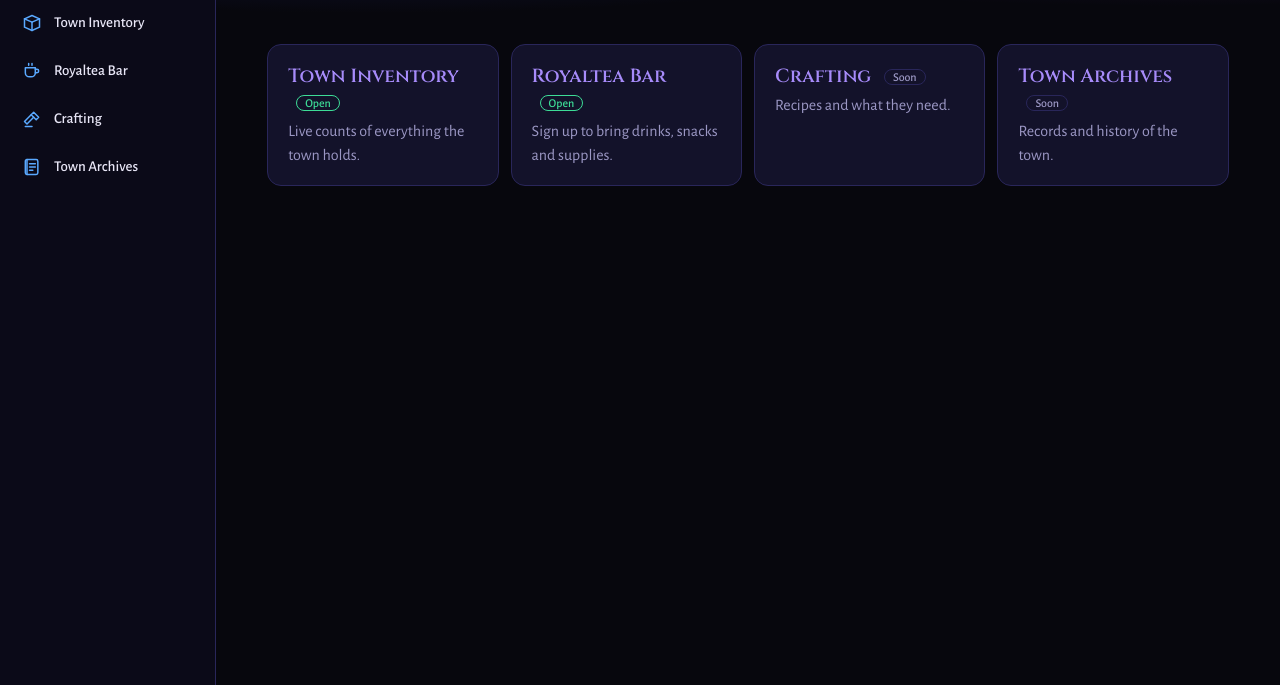
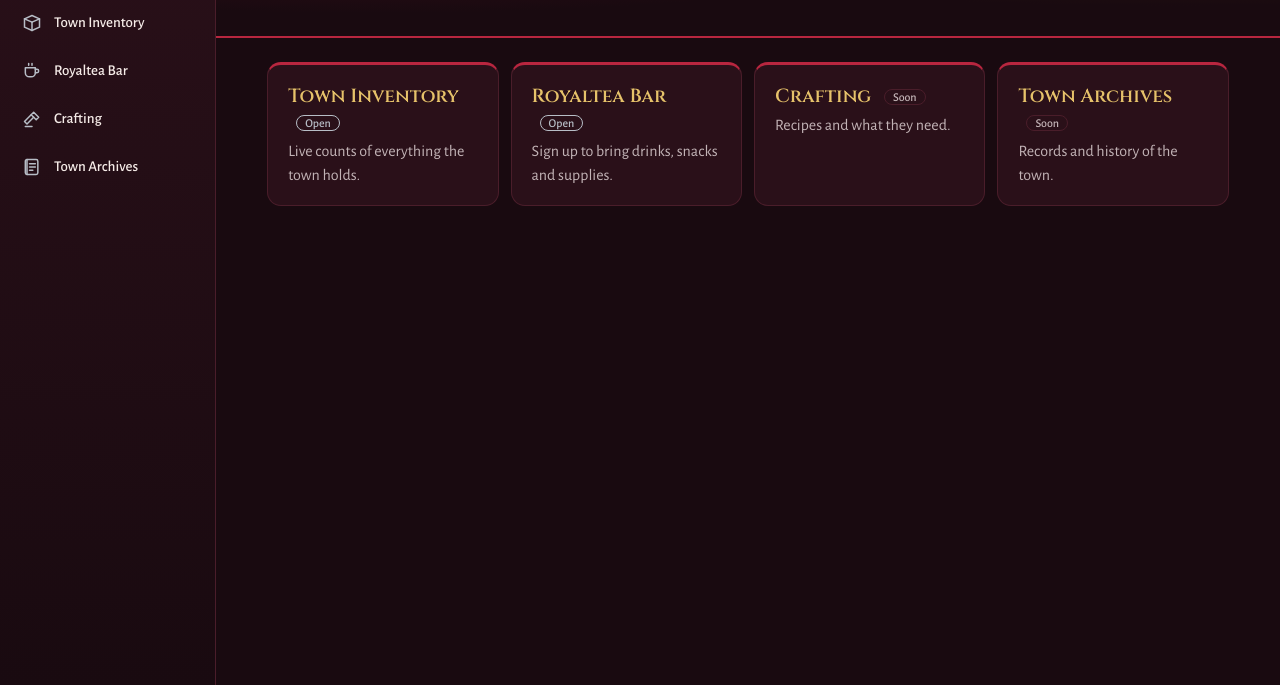
Before and after one commit to lexkriebel/KB-Inventory, a plain HTML site: page home.html in a window 1280 px wide. Shown: the part 115-800 px from the top of the page. Drawn offline with nearby package versions, Linux system fonts and the light colour scheme.

Commit message:
Home page in Garnet & Gilt; side menu keeps fixed garnet/gold colours
- home.html: garnet-black background, gold-to-silver title, dark red
  header line and card edges, gold card headings, silver tags.
- nav.js: the menu uses its own colours on every page (no longer picks
  up each page's palette) and loads its heading font itself.

Co-Authored-By: Claude Opus 5.5 <noreply@anthropic.com>
Claude-Session: https://claude.ai/code/session_014tfqU8Upyuyssi19bZmEmx

```diff
--- a/home.html
+++ b/home.html
@@ -9,20 +9,21 @@
 <script src="nav.js" defer></script>
 <style>
 :root{color-scheme:dark;
---bg:#07070d;--panel:#13122a;--panel2:#1b1940;--ink:#e9e7f7;--mute:#9b97c4;--rule:#29265a;
---blue:#5aa9ff;--purple:#a78bfa;--green:#3ddc97}
+/* Garnet & Gilt */
+--bg:#190a10;--panel:#2a1019;--panel2:#381522;--ink:#f6ece8;--mute:#c2b3b6;--rule:#4a1d2a;
+--red:#b8263f;--gold:#e6c26a;--gold2:#fbe3a0;--silver:#b7bdc6}
 *{box-sizing:border-box;min-width:0}
 body{margin:0;min-height:100vh;background:var(--bg);color:var(--ink);font:16px/1.5 "Alegreya Sans",system-ui,sans-serif;overflow-x:clip}
-header{padding:clamp(20px,3vw,40px) max(4vw,14px);background:radial-gradient(ellipse at 15% 0%,#1a1f5a 0,transparent 60%),radial-gradient(ellipse at 90% 10%,#2a1452 0,transparent 55%)}
+header{padding:clamp(20px,3vw,40px) max(4vw,14px);background:radial-gradient(ellipse at 15% 0%,#4a0f1f 0,transparent 60%),radial-gradient(ellipse at 90% 10%,#3a2410 0,transparent 55%);border-bottom:2px solid var(--red);margin-bottom:16px}
 .wrap{max-width:1000px;margin:0 auto}
-h1{font:800 clamp(28px,4.4vw,42px)/1.05 Cinzel,serif;margin:0 0 6px;text-wrap:balance;color:var(--purple);background:linear-gradient(90deg,var(--blue),var(--purple) 55%,var(--green));-webkit-background-clip:text;background-clip:text;-webkit-text-fill-color:transparent}
+h1{font:800 clamp(28px,4.4vw,42px)/1.05 Cinzel,serif;margin:0 0 6px;text-wrap:balance;color:var(--gold);background:linear-gradient(90deg,var(--gold),var(--gold2) 45%,var(--silver));-webkit-background-clip:text;background-clip:text;-webkit-text-fill-color:transparent}
 .sub{color:var(--mute);margin:0}
 main{padding:8px max(4vw,14px) 48px}
-.card{display:block;background:var(--panel);border:1px solid var(--rule);border-radius:14px;padding:18px 20px;color:var(--ink);text-decoration:none}
-a.card:hover{border-color:var(--purple)}a.card:focus-visible{outline:2px solid var(--green);outline-offset:2px}
-.card h2{font:600 19px Cinzel,serif;margin:0 0 4px;color:var(--purple)}.card p{margin:0;color:var(--mute)}
+.card{display:block;background:var(--panel);border:1px solid var(--rule);border-top:3px solid var(--red);border-radius:14px;padding:18px 20px;color:var(--ink);text-decoration:none}
+a.card:hover{border-color:var(--gold)}a.card:focus-visible{outline:2px solid var(--gold);outline-offset:2px}
+.card h2{font:600 19px Cinzel,serif;margin:0 0 4px;color:var(--gold)}.card p{margin:0;color:var(--mute)}
 .grid{display:grid;grid-template-columns:repeat(auto-fill,minmax(220px,1fr));gap:12px}
-.tag{display:inline-block;margin-left:8px;font:500 12px "Alegreya Sans",sans-serif;color:var(--green);border:1px solid var(--green);border-radius:99px;padding:0 8px;vertical-align:middle}
+.tag{display:inline-block;margin-left:8px;font:500 12px "Alegreya Sans",sans-serif;color:var(--silver);border:1px solid var(--silver);border-radius:99px;padding:0 8px;vertical-align:middle}
 .tag.soon{color:var(--mute);border-color:var(--rule)}
 </style>
 </head>
--- a/nav.js
+++ b/nav.js
@@ -1,6 +1,6 @@
 // Wayfair Town site menu: a collapsible bar on the far left of every page.
-// To add, rename or reorder pages, edit LINKS below. A page can recolor the menu by
-// setting --nav-bg, --nav-ink, --nav-mute, --nav-rule, --nav-hover, --nav-icon, --nav-active, --nav-brand. Each page loads this file with
+// To add, rename or reorder pages, edit LINKS below. The menu has its own fixed colours
+// (the --wn-* values at the top of the styles), so it looks the same on every page. Each page loads this file with
 //   <script src="nav.js" defer></script>
 (() => {
   const LINKS = [
@@ -14,21 +14,24 @@
   const icon = d => `<svg viewBox="0 0 24 24" width="20" height="20" fill="none" stroke="currentColor" stroke-width="1.8" stroke-linecap="round" stroke-linejoin="round" aria-hidden="true">${d}</svg>`;
 
   const css = `
+/* The menu keeps its own Garnet & Gilt colours on every page. */
+.wnav,.wbar{--wn-bg:#190a10;--wn-bg2:#2a1019;--wn-ink:#f6ece8;--wn-mute:#c2b3b6;--wn-rule:#4a1d2a;--wn-hover:#381522;
+  --wn-icon:#b7bdc6;--wn-active:#e6c26a;--wn-brand:#e6c26a;--wn-font:Cinzel;color-scheme:dark}
 :root{--navW:216px}
 body.nav-mini{--navW:64px}
 .wnav{position:fixed;left:0;top:0;bottom:0;z-index:40;width:var(--navW);display:flex;flex-direction:column;gap:4px;padding:12px 10px;
-  background:var(--nav-bg,#0b0a18);border-right:1px solid var(--nav-rule,var(--rule,#29265a));transition:width .18s;overflow:hidden}
+  background:linear-gradient(180deg,var(--wn-bg2),var(--wn-bg));border-right:1px solid var(--wn-rule);transition:width .18s;overflow:hidden}
 .wnav .top{display:flex;align-items:center;justify-content:space-between;gap:6px;min-height:44px;margin-bottom:8px}
-.wnav .brand{font:700 16px/1.1 var(--nav-font,Cinzel),serif;color:var(--nav-brand,var(--purple,#a78bfa));white-space:nowrap;padding-left:6px}
+.wnav .brand{font:700 16px/1.1 var(--wn-font),serif;color:var(--wn-brand);white-space:nowrap;padding-left:6px}
 .wnav .tog{all:unset;box-sizing:border-box;cursor:pointer;width:44px;height:44px;flex:none;display:grid;place-items:center;border-radius:10px;
-  color:var(--nav-mute,var(--mute,#9b97c4));border:1px solid var(--nav-rule,var(--rule,#29265a))}
-.wnav .tog:hover{color:var(--nav-ink,var(--ink,#e9e7f7));border-color:var(--nav-brand,var(--purple,#a78bfa))}
-.wnav a{display:flex;align-items:center;gap:12px;min-height:44px;padding:0 12px;border-radius:10px;color:var(--nav-ink,var(--ink,#e9e7f7));
+  color:var(--wn-mute);border:1px solid var(--wn-rule)}
+.wnav .tog:hover{color:var(--wn-ink);border-color:var(--wn-brand)}
+.wnav a{display:flex;align-items:center;gap:12px;min-height:44px;padding:0 12px;border-radius:10px;color:var(--wn-ink);
   text-decoration:none;white-space:nowrap;font:500 15px/1.2 "Alegreya Sans",system-ui,sans-serif}
-.wnav a svg{flex:none;color:var(--nav-icon,var(--blue,#5aa9ff))}
-.wnav a:hover{background:var(--nav-hover,var(--panel2,#1b1940))}
-.wnav a[aria-current=page]{background:var(--nav-hover,var(--panel2,#1b1940));box-shadow:inset 3px 0 0 var(--nav-active,var(--green,#3ddc97))}
-.wnav a[aria-current=page] svg{color:var(--nav-active,var(--green,#3ddc97))}
+.wnav a svg{flex:none;color:var(--wn-icon)}
+.wnav a:hover{background:var(--wn-hover)}
+.wnav a[aria-current=page]{background:var(--wn-hover);box-shadow:inset 3px 0 0 var(--wn-active)}
+.wnav a[aria-current=page] svg{color:var(--wn-active)}
 .wnav a:focus-visible,.wnav .tog:focus-visible,.wbar button:focus-visible{outline:2px solid var(--green,#3ddc97);outline-offset:1px}
 body.nav-mini .wnav .brand,body.nav-mini .wnav a span{display:none}
 body.nav-mini .wnav .top{justify-content:center}
@@ -43,13 +46,18 @@ body.nav-mini .wnav a{justify-content:center;padding:0}
   body.nav-mini .wnav .brand,body.nav-mini .wnav a span{display:inline}
   body.nav-mini .wnav a{justify-content:flex-start;padding:0 12px}
   body.nav-mini .wnav .top{justify-content:space-between}
-  .wbar{display:flex;align-items:center;gap:10px;padding:10px max(4vw,14px);border-bottom:1px solid var(--nav-rule,var(--rule,#29265a));background:var(--nav-bg,#0b0a18)}
+  .wbar{display:flex;align-items:center;gap:10px;padding:10px max(4vw,14px);border-bottom:1px solid var(--wn-rule);background:var(--wn-bg)}
   .wbar button{all:unset;box-sizing:border-box;cursor:pointer;display:flex;align-items:center;gap:8px;min-height:44px;padding:0 14px;
-    border-radius:10px;border:1px solid var(--nav-rule,var(--rule,#29265a));color:var(--nav-ink,var(--ink,#e9e7f7));font:500 16px "Alegreya Sans",system-ui,sans-serif}
-  .wbar b{font:700 16px var(--nav-font,Cinzel),serif;color:var(--nav-brand,var(--purple,#a78bfa))}
+    border-radius:10px;border:1px solid var(--wn-rule);color:var(--wn-ink);font:500 16px "Alegreya Sans",system-ui,sans-serif}
+  .wbar b{font:700 16px var(--wn-font),serif;color:var(--wn-brand)}
 }
 @media(prefers-reduced-motion:reduce){.wnav{transition:none}}`;
 
+  if (!document.querySelector('link[href*="family=Cinzel"]')) { // the menu's heading font
+    const f = document.createElement("link"); f.rel = "stylesheet";
+    f.href = "https://fonts.googleapis.com/css2?family=Cinzel:wght@600;700&family=Alegreya+Sans:wght@500&display=swap";
+    document.head.appendChild(f);
+  }
   const st = document.createElement("style"); st.textContent = css; document.head.appendChild(st);
 
   const nav = document.createElement("nav");
```
